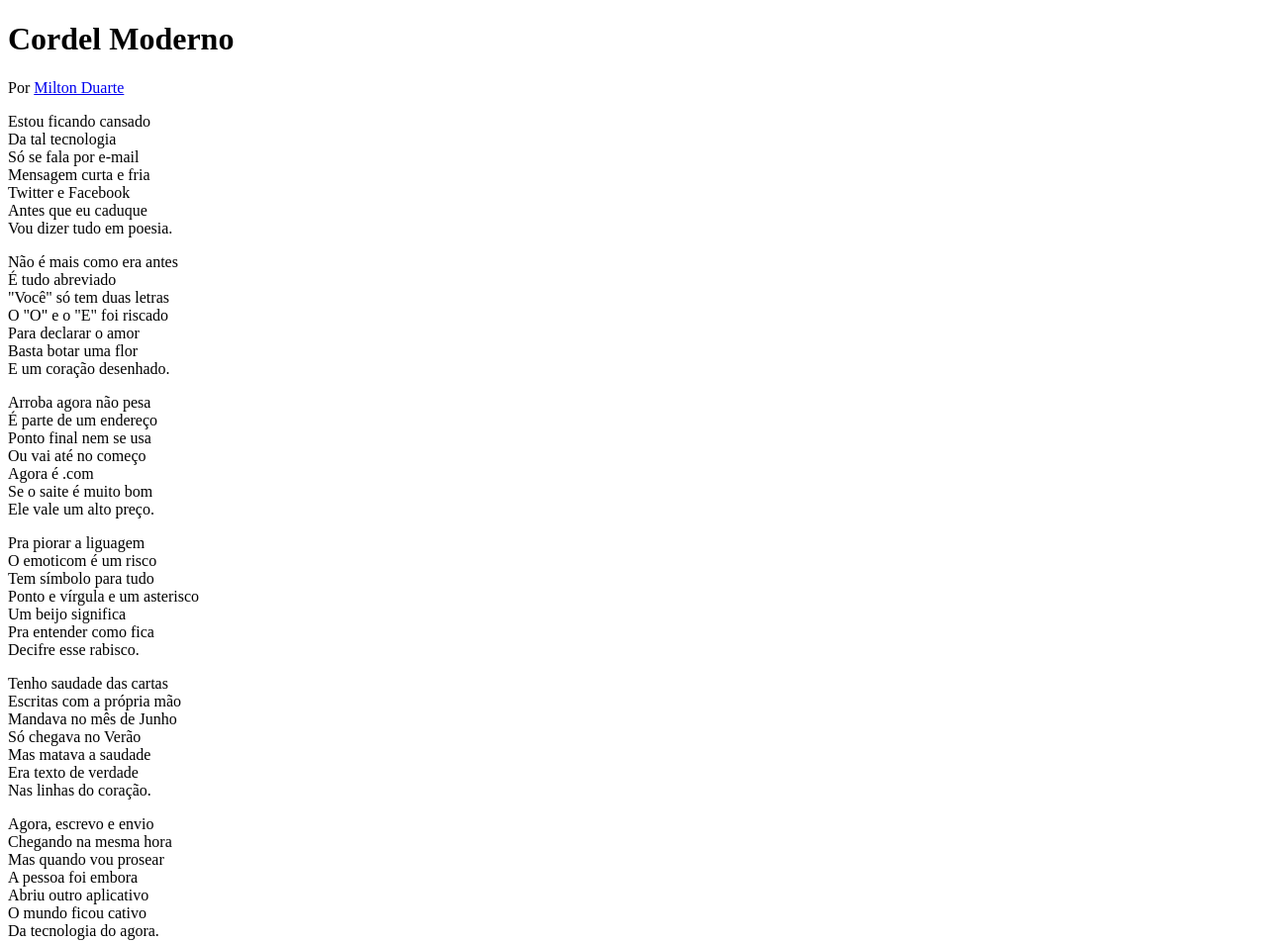
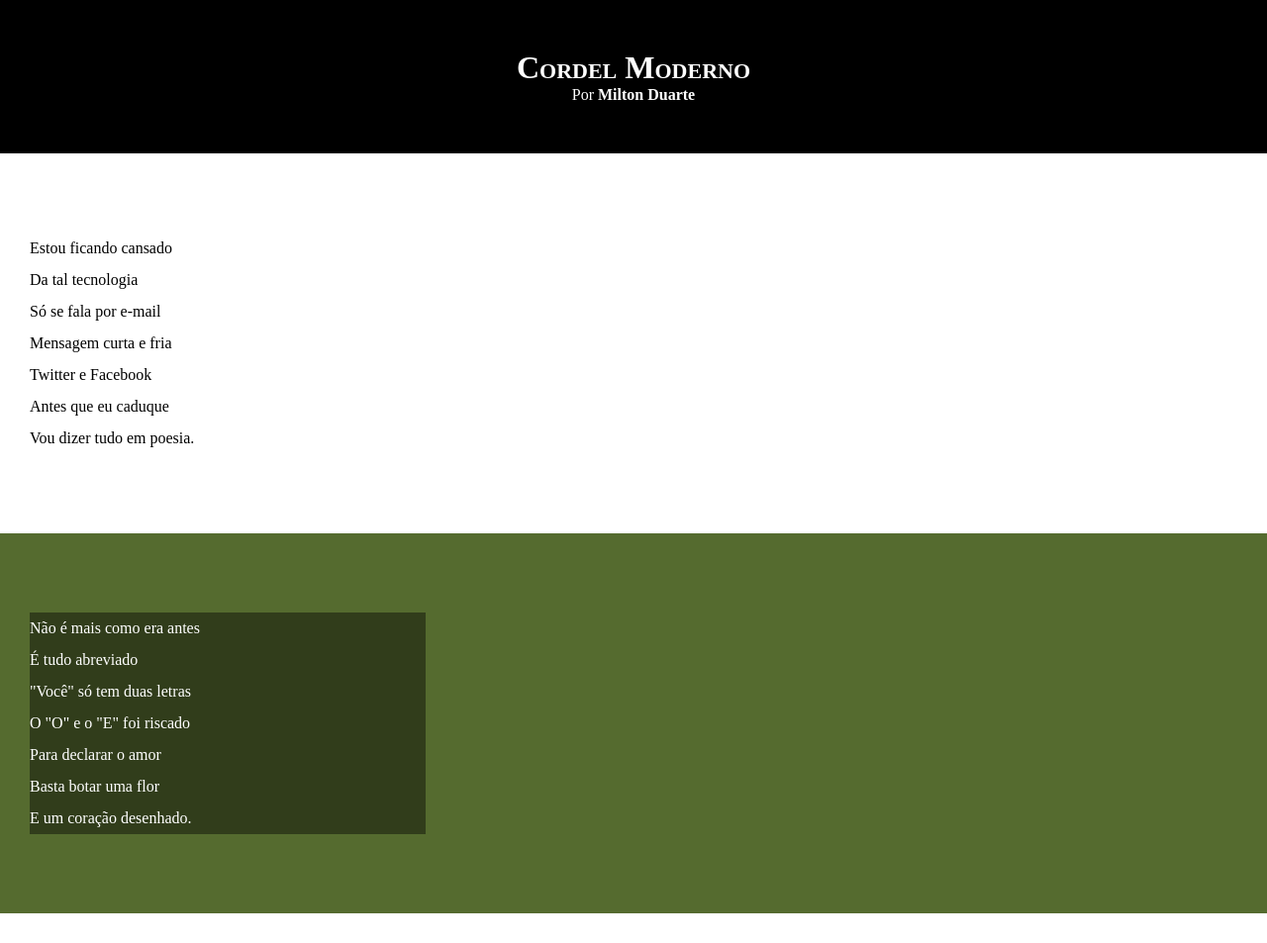
Before and after one commit to AlissonLins/html-css, a plain HTML site: page Desafio012/index.html in a window 1280 px wide. Shown: the top 953 px of the page at 99% size. Drawn offline with Linux system fonts and the light colour scheme.

Commit message:
Estilos e blocos de texto atualizados

```diff
--- a/Desafio012/estilo/style.css
+++ b/Desafio012/estilo/style.css
@@ -1 +1,66 @@
 @charset "UTF-8";
+
+* {
+    margin: 0px;
+    padding: 0px;
+}
+
+html, body {
+    min-height: 100vh;
+    background-color: darkgray;
+}
+
+header {
+    background-color: black;
+    color: white;
+    text-align: center;
+}
+
+header > h1 {
+    padding-top: 50px;
+    font-variant: small-caps;
+}
+
+header > p {
+    padding-bottom: 50px;
+}
+
+
+header a, footer a {
+    color: white;
+    text-decoration: none;
+    font-weight: bolder;
+}
+
+header a:hover, footer a:hover {
+    text-decoration: underline;
+}
+
+section {
+    padding-top: 10vh;
+    padding-bottom: 10vh;
+    line-height: 2em;
+    padding-left: 30px;
+}
+section.normal {
+    background-color: white;
+    color:black;
+}
+
+section.imagem {
+    background-color: darkolivegreen;
+    color: white;
+
+}
+
+section.imagem >p {
+    width: 400px;
+    background-color: rgba(0, 0, 0, 0.427);
+
+}
+footer {
+    background-color: black;
+    text-align: center;
+    color: white;
+    padding: 10px;
+}
--- a/Desafio012/index.html
+++ b/Desafio012/index.html
@@ -14,7 +14,7 @@
 
     </header>
 
-    <section>
+    <section class="normal">
         <p>
             Estou ficando cansado <br>
             Da tal tecnologia <br>
@@ -26,7 +26,7 @@
         </p>
     </section>
 
-    <section>
+    <section class="imagem">
         <p>
             Não é mais como era antes <br>
             É tudo abreviado <br>
@@ -38,7 +38,7 @@
         </p>
     </section>
 
-    <section>
+    <section class="normal">
         <p>
             Arroba agora não pesa <br>
             É parte de um endereço <br>
@@ -60,7 +60,7 @@
         </p>
     </section>
 
-    <section>
+    <section class="imagem">
         <p>
             Tenho saudade das cartas <br>
             Escritas com a própria mão <br>
@@ -72,7 +72,7 @@
         </p>
     </section>
 
-    <section>
+    <section class="normal">
         <p>
             Agora, escrevo e envio <br>
             Chegando na mesma hora <br>
```
